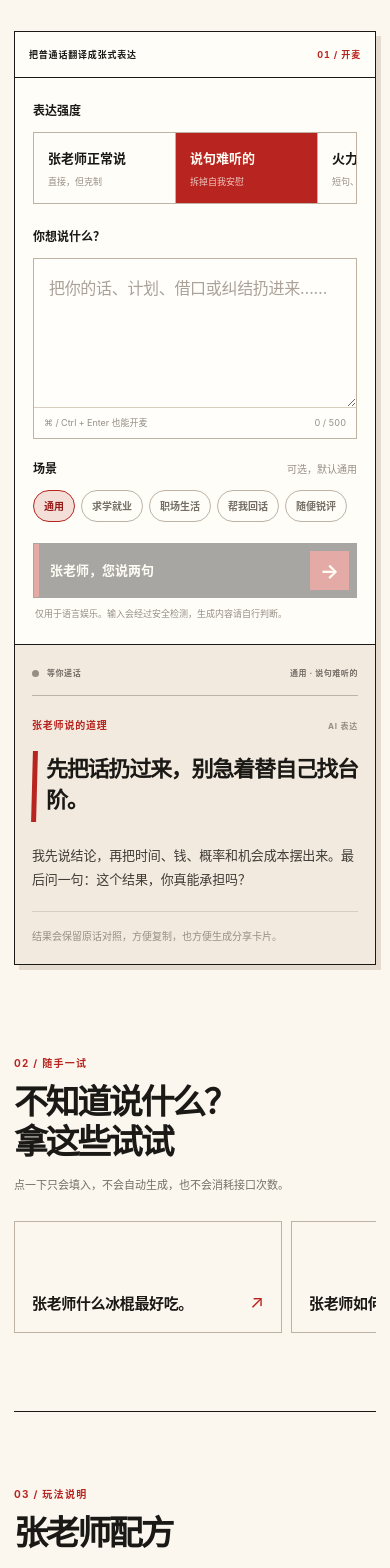
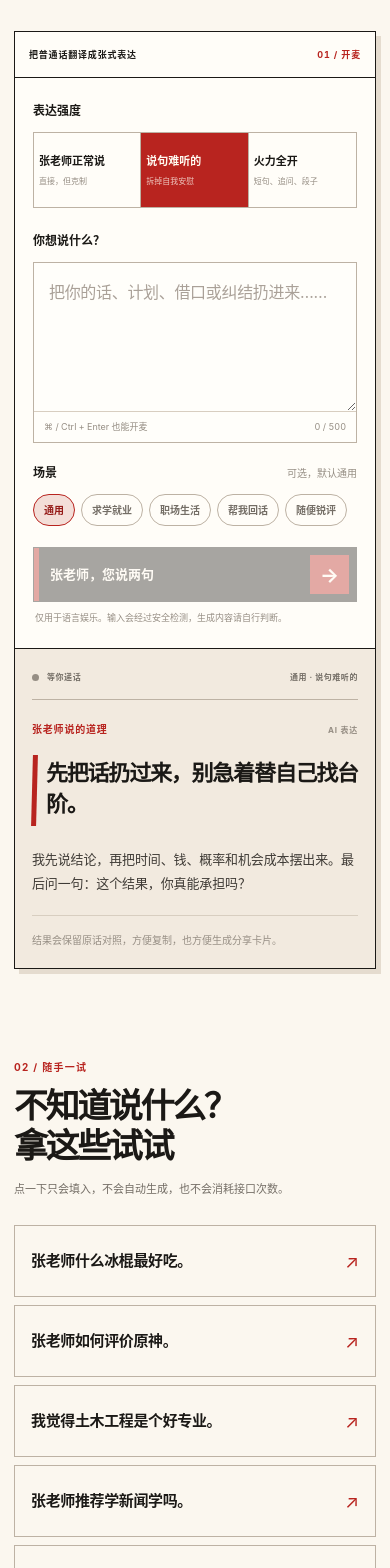
Before and after one commit to linyueguan/xuefengshuo, a Next.js app: page / in a window 390 px wide. Shown: the part 300-1868 px from the top of the page. Built offline with nearby package versions, Linux system fonts and the light colour scheme.

Commit message:
Fix mobile option layouts

```diff
--- a/app/globals.css
+++ b/app/globals.css
@@ -1145,23 +1145,27 @@ footer > a {
   }
 
   .intensity-options {
-    display: flex;
+    display: grid;
+    grid-template-columns: repeat(3, minmax(0, 1fr));
     width: 100%;
-    overflow-x: auto;
-    overscroll-behavior-x: contain;
-    scrollbar-width: none;
-    scroll-snap-type: x proximity;
-  }
-
-  .intensity-options::-webkit-scrollbar {
-    display: none;
+    overflow: visible;
   }
 
   .intensity-option {
-    min-width: 142px;
-    min-height: 70px;
-    flex: 1 0 142px;
-    scroll-snap-align: start;
+    min-width: 0;
+    min-height: 74px;
+    padding: 10px 5px;
+    text-align: center;
+  }
+
+  .intensity-option span {
+    font-size: 11px;
+    line-height: 1.35;
+    white-space: normal;
+  }
+
+  .intensity-option small {
+    font-size: 8px;
   }
 
   .input-label {
@@ -1275,30 +1279,23 @@ footer > a {
   }
 
   .example-list {
-    display: flex;
+    display: grid;
+    grid-template-columns: 1fr;
     width: 100%;
-    gap: 9px;
+    gap: 8px;
     margin-top: 27px;
-    overflow-x: auto;
+    overflow: visible;
     border-top: 0;
-    overscroll-behavior-x: contain;
-    scrollbar-width: none;
-    scroll-snap-type: x mandatory;
-  }
-
-  .example-list::-webkit-scrollbar {
-    display: none;
   }
 
   .example-list button,
   .example-list button:nth-child(even) {
-    min-width: min(268px, calc(100vw - 54px));
-    min-height: 112px;
-    flex: 0 0 min(268px, calc(100vw - 54px));
-    align-items: flex-end;
-    padding: 17px;
+    width: 100%;
+    min-width: 0;
+    min-height: 72px;
+    align-items: center;
+    padding: 14px 16px;
     border: 1px solid var(--line-strong);
-    scroll-snap-align: start;
   }
 
   .example-list button:nth-child(odd) {
```
